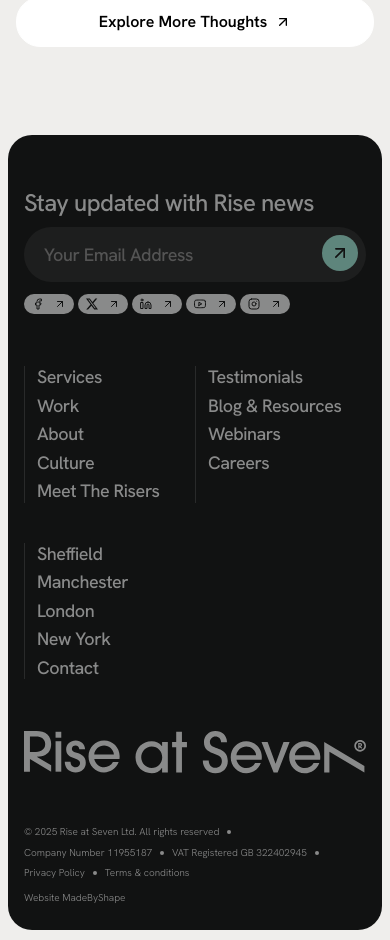
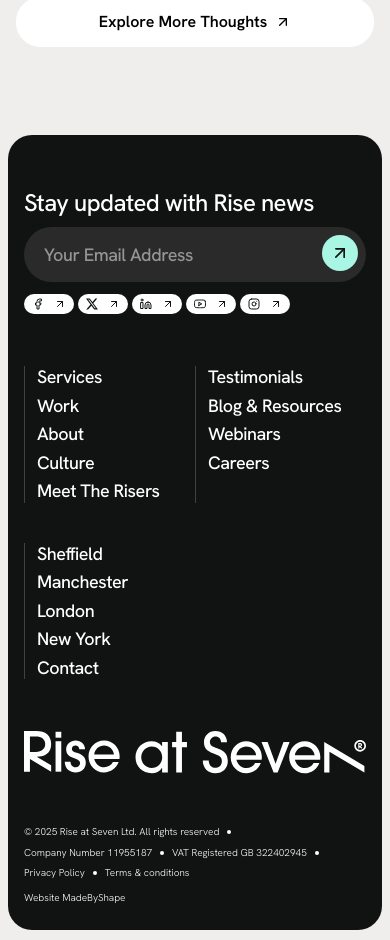
Before and after one commit to RahulKhanSuvo/rise-at-seven, a Next.js app: page / in a window 390 px wide. Shown: the part 7370-8310 px from the top of the page. Built offline with nearby package versions, Linux system fonts and the light colour scheme.

Commit message:
feat: add responsive hook to disable scroll-based animations on mobile in Footer component

```diff
--- a/src/components/Footer/Footer.tsx
+++ b/src/components/Footer/Footer.tsx
@@ -1,28 +1,54 @@
 "use client";
 
-import React, { useRef } from "react";
+import React, { useRef, useEffect, useState } from "react";
 import { motion, useScroll, useTransform } from "motion/react";
 import NewsletterSection from "./NewsletterSection";
 import FooterLinks from "./FooterLinks";
 import FooterLogo from "./FooterLogo";
 import FooterBottomBar from "./FooterBottomBar";
 
+function useIsDesktop() {
+  // Lazy initializer reads matchMedia once at mount — no synchronous setState in effect
+  const [isDesktop, setIsDesktop] = useState(() =>
+    typeof window !== "undefined"
+      ? window.matchMedia("(min-width: 1024px)").matches
+      : false,
+  );
+  useEffect(() => {
+    const mq = window.matchMedia("(min-width: 1024px)");
+    // Only handle future breakpoint changes here, not the initial value
+    const handler = (e: MediaQueryListEvent) => setIsDesktop(e.matches);
+    mq.addEventListener("change", handler);
+    return () => mq.removeEventListener("change", handler);
+  }, []);
+  return isDesktop;
+}
+
 export default function Footer() {
   const containerRef = useRef<HTMLElement>(null);
+  const isDesktop = useIsDesktop();
 
   // Background grows from 0% → 100% as footer enters viewport (top hits 100% → bottom hits bottom)
   const { scrollYProgress: bgProgress } = useScroll({
     target: containerRef,
     offset: ["start end", "end end"],
   });
-  const backgroundHeight = useTransform(bgProgress, [0, 1], ["0%", "100%"]);
+  const backgroundHeightAnimated = useTransform(
+    bgProgress,
+    [0, 1],
+    ["0%", "100%"],
+  );
 
   // Content fades in as footer scrolls from top-80% to bottom-110%
   const { scrollYProgress: contentProgress } = useScroll({
     target: containerRef,
     offset: ["start 80%", "end 110%"],
   });
-  const contentOpacity = useTransform(contentProgress, [0, 1], [0, 1]);
+  const contentOpacityAnimated = useTransform(contentProgress, [0, 1], [0, 1]);
+
+  // On mobile: static values (no animation)
+  const backgroundHeight = isDesktop ? backgroundHeightAnimated : "100%";
+  const contentOpacity = isDesktop ? contentOpacityAnimated : 1;
 
   return (
     // Outer wrapper: p-2 grid so children can use col/row placement
```
